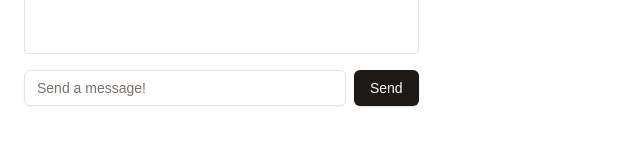
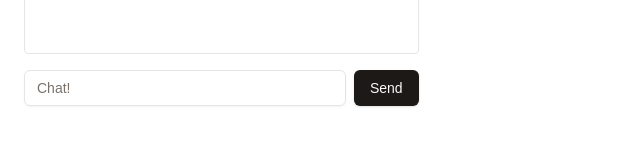
Before and after one commit to DPatrikI/em-smarthome, a Next.js app: page / in a window 1280 px wide. Shown: the part 310-456 px from the top of the page, without its empty margins (0-640 px from the left). Built offline with nearby package versions, Linux system fonts and the light colour scheme.

Commit message:
ChatGPT added

```diff
--- /dev/null
+++ b/src/app/api/chat/route.ts
@@ -0,0 +1,13 @@
+import { openai } from '@ai-sdk/openai';
+import { streamText, convertToCoreMessages } from 'ai';
+
+export async function POST(request: Request) {
+    const { messages } = await request.json();
+
+    const result = await streamText({
+        model: openai('gpt-4o-mini'),
+        messages: convertToCoreMessages(messages)
+    });
+
+    return result.toDataStreamResponse();
+}
--- a/src/components/ChatInterface.tsx
+++ b/src/components/ChatInterface.tsx
@@ -1,41 +1,32 @@
 'use client';
 
-import { useState } from 'react';
 import { Input } from './ui/input';
 import { Button } from './ui/button';
+import { useChat } from 'ai/react';
 
 export default function ChatInterface() {
-    const [userInput, setUserInput] = useState('');
-    const [messages, setMessages] = useState<any[]>([]);
-
-    const handleSend = async () => {
-        if (!userInput.trim()) return;
-
-        const newMessage = { role: 'user', content: userInput };
-        const updatedConversation = [...messages, newMessage];
-
-        setMessages(updatedConversation);
-        setUserInput('');
-      };
+    const { messages, input, handleInputChange, handleSubmit } = useChat();
 
     return (
         <div className="mt-6">
             <div className="border rounded p-4 h-64 overflow-y-auto">
                 {messages.map((message, index) => (
-                    <div key={index} className="mb-2">
-                        <strong>{message.role === 'user' ? 'You' : 'Assistant'}:</strong> {message.content}
-                    </div>
+                    message.content.trim() && (
+                        <div key={index} className="mb-2">
+                            <strong>{message.role === 'user' ? 'You' : 'Assistant'}:</strong> {message.content}
+                        </div>
+                    )
                 ))}
             </div>
-            <div className="flex mt-4">
+            <form onSubmit={handleSubmit} className="flex mt-4">
                 <Input
                     className="flex-grow mr-2"
-                    value={userInput}
-                    onChange={(e) => setUserInput(e.target.value)}
-                    placeholder="Send a message!"
+                    value={input}
+                    onChange={handleInputChange}
+                    placeholder="Chat!"
                 />
-                <Button onClick={handleSend}>Send</Button>
-            </div>
+                <Button onClick={handleSubmit}>Send</Button>
+            </form>
         </div>
     );
 }
```
